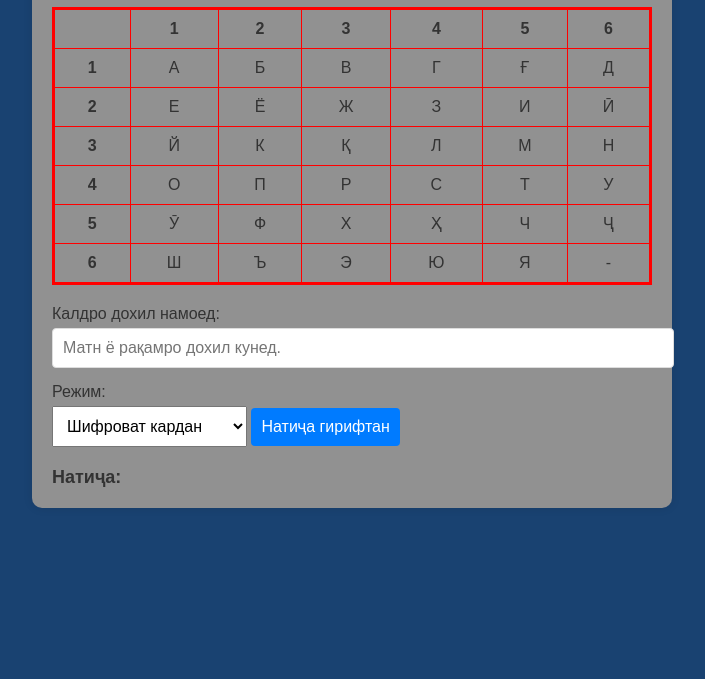
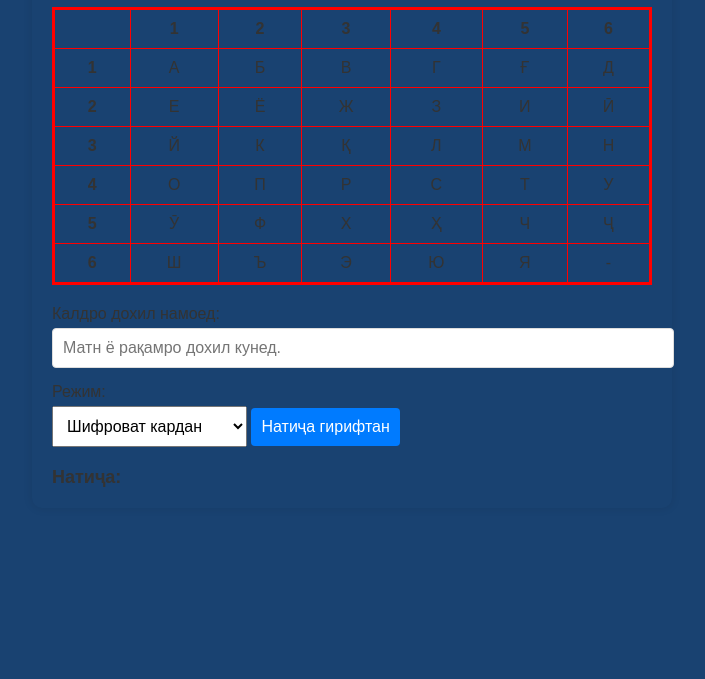
Before and after one commit to foziljon2050/polibi, a plain HTML site: page index.html in a window 1280 px wide. Shown: the part 121-800 px from the top of the page, without its empty margins (288-993 px from the left). Drawn offline with Linux system fonts and the light colour scheme.

Commit message:
Update index.html

```diff
--- a/index.html
+++ b/index.html
@@ -19,7 +19,7 @@
 			text-align: center;
         }
         .bloki1 {
-            background-color: #919191;
+            background-color: #194271;
             padding: 20px;
             border-radius: 10px;
             box-shadow: 0 0 10px rgba(0, 0, 0, 0.1);
```
